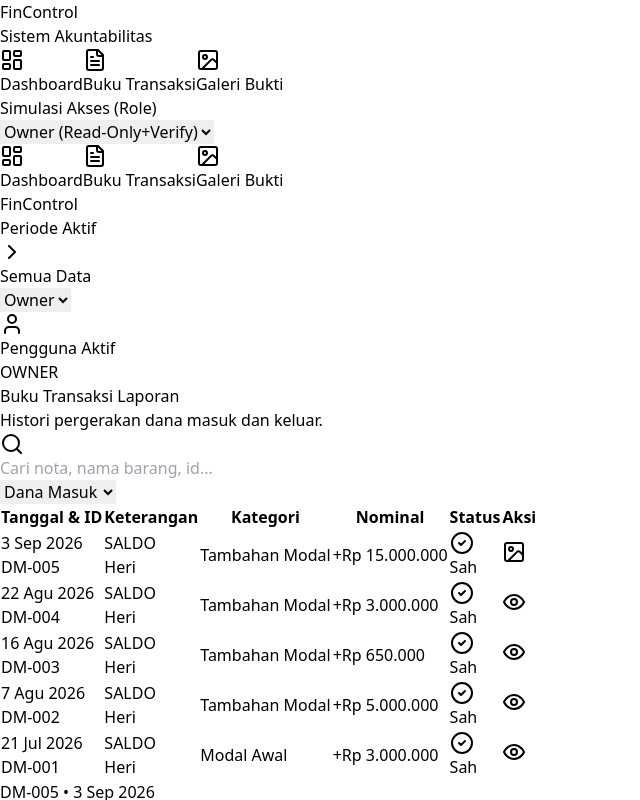
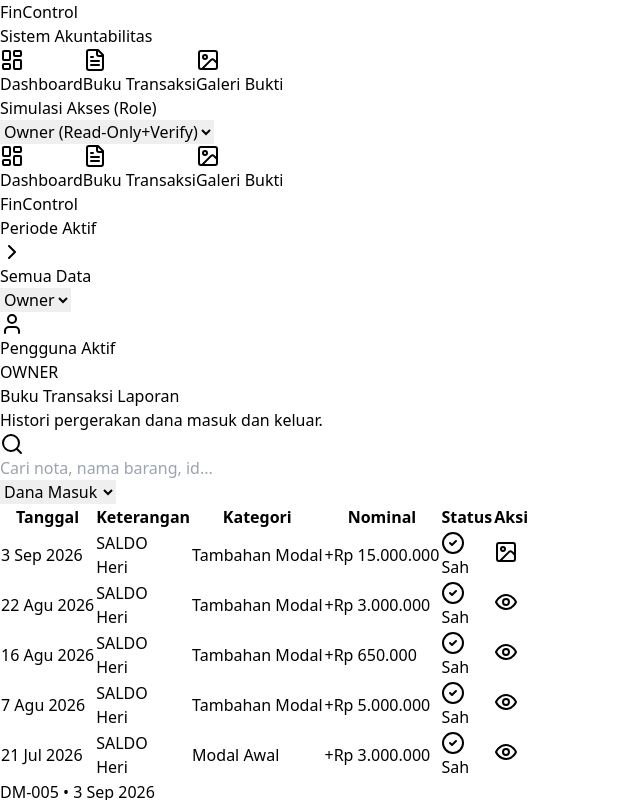
Before and after one commit to herifortuin-cmd/fincontrol-app, a React (Vite) app: page / in a window 1280 px wide. Both pictures are taken after a click on the element 640 px from the left and 480 px from the top of the page. Shown: the top 800 px of the page, without its empty margins (0-640 px from the left). Built offline with nearby package versions, Linux system fonts and the light colour scheme.

Commit message:
Ubah Tanggal & ID menjadi Tanggal saja di tabel dan daftar

```diff
--- a/src/App.tsx
+++ b/src/App.tsx
@@ -506,7 +506,7 @@
           <table className="w-full text-left border-collapse">
             <thead>
               <tr className="bg-white border-b border-slate-100 text-[11px] uppercase text-slate-400 font-bold tracking-wider">
-                <th className="p-4">Tanggal & ID</th>
+                <th className="p-4">Tanggal</th>
                 <th className="p-4">Keterangan</th>
                 <th className="p-4">Kategori</th>
                 <th className="p-4 text-right">Nominal</th>
@@ -522,7 +522,7 @@
                   <tr key={tx.id} className={`hover:bg-slate-50/50 group transition-colors ${tx.status === 'VOID' ? 'bg-slate-50/80 opacity-60 grayscale-[50%]' : ''}`}>
                     <td className="p-4">
                       <div className={`font-semibold ${tx.status === 'VOID' ? 'text-slate-500 line-through' : 'text-slate-800'}`}>{formatDate(tx.date)}</div>
-                      <div className="text-xs text-slate-400 mt-0.5 font-mono">{tx.id}</div>
+
                     </td>
                     <td className="p-4 max-w-[200px]">
                       <div className={`font-semibold truncate ${tx.status === 'VOID' ? 'text-slate-500 line-through' : 'text-slate-700'}`}>{tx.description}</div>
```
